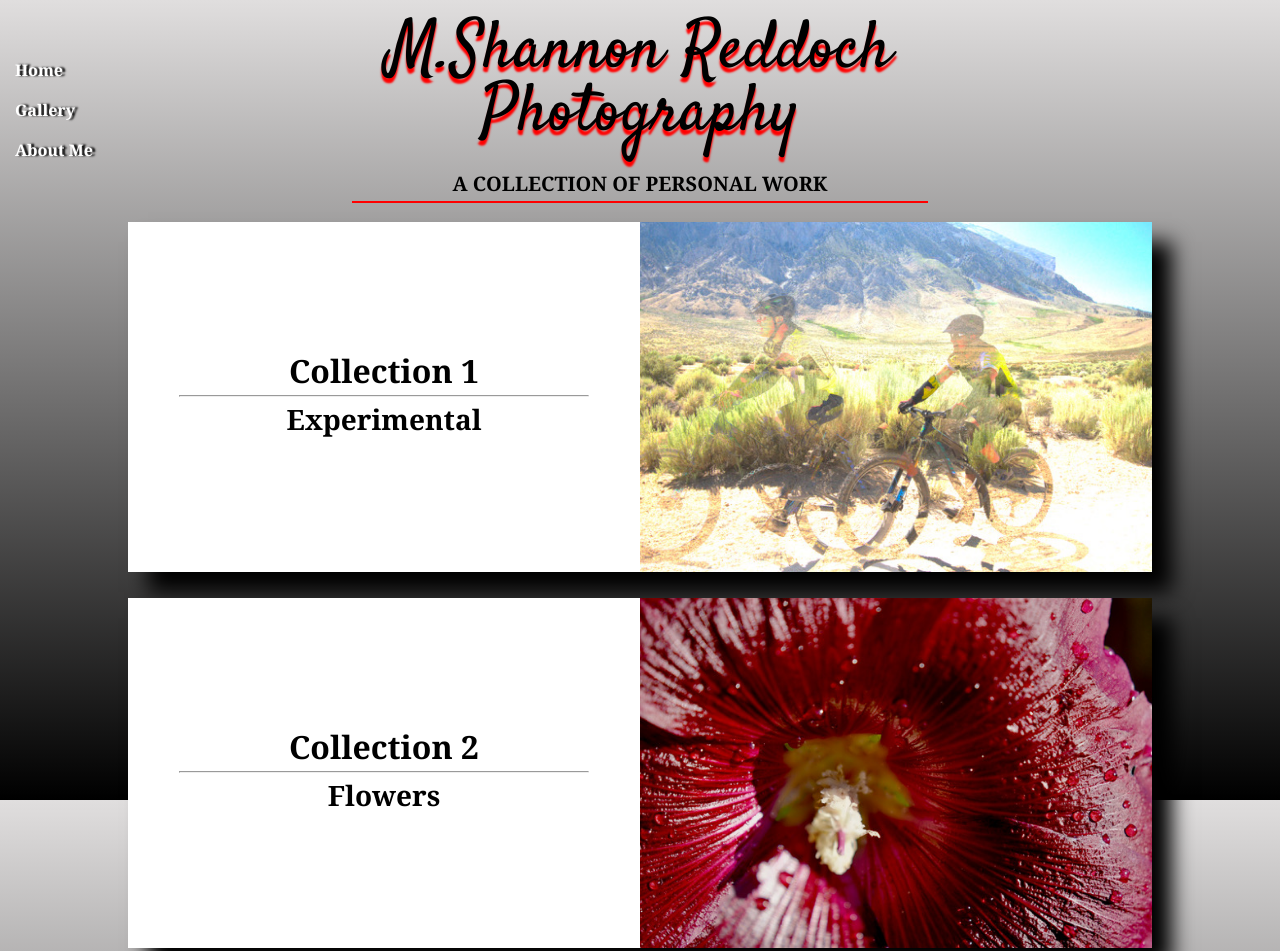
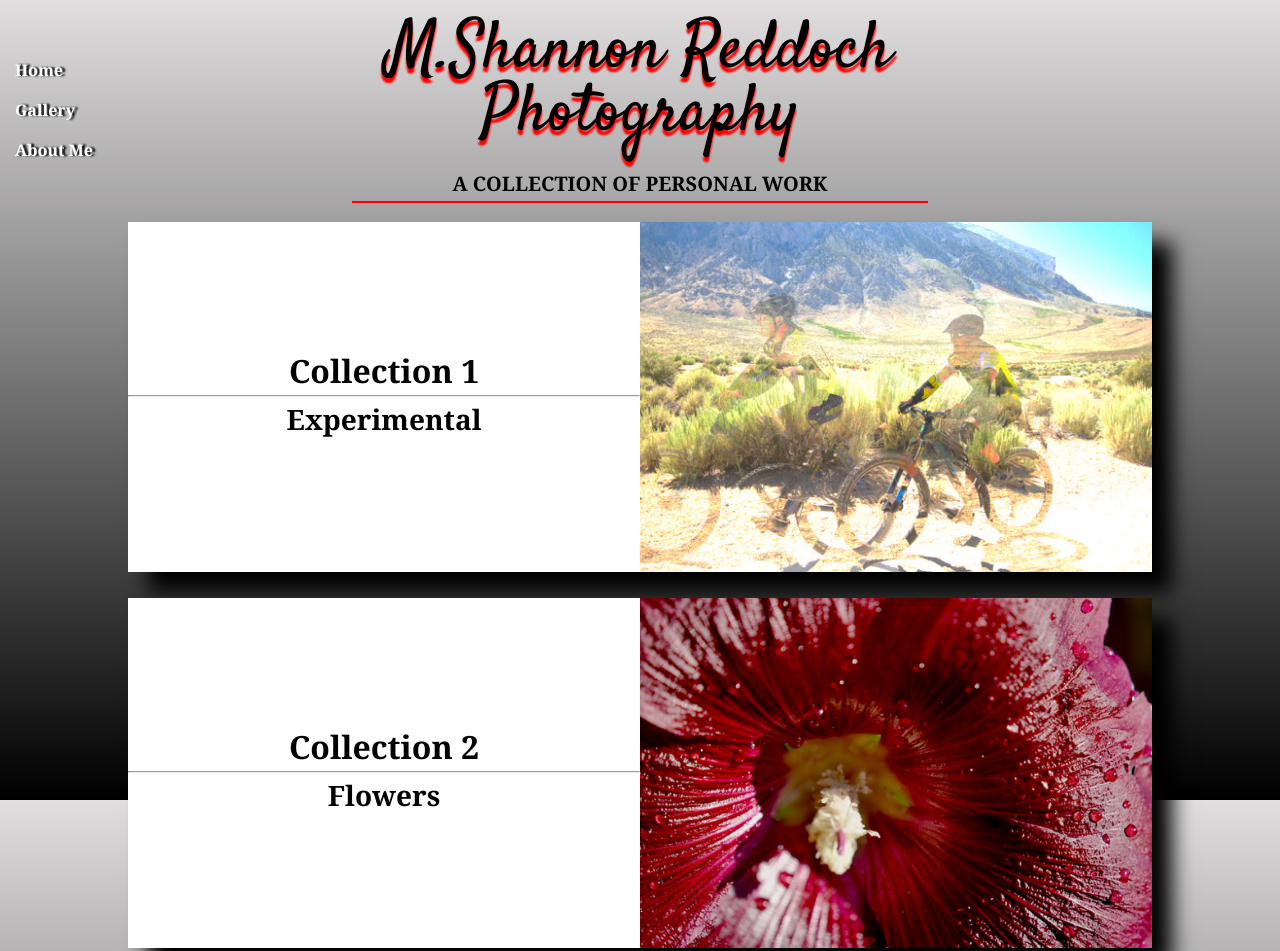
Before and after one commit to ElizabethClohosey/M.ShannonReddochPhotography, a plain HTML site: page index.html in a window 1280 px wide. Shown: the top 951 px of the page. Drawn offline with Linux system fonts and the light colour scheme.

Commit message:
fixed collections div sizing issue

```diff
--- a/style.css
+++ b/style.css
@@ -95,8 +95,7 @@ ul {
     /* border: 1px solid red; */
     height: 175px;
     padding-top: 8%;
-    width: 40%;
-    margin-left: 5%;
+    width: 50%;
     margin-top: 5%;
     float: left;
     text-align: center;
```
Also changed, not shown: index.html (+4 -4 lines).
